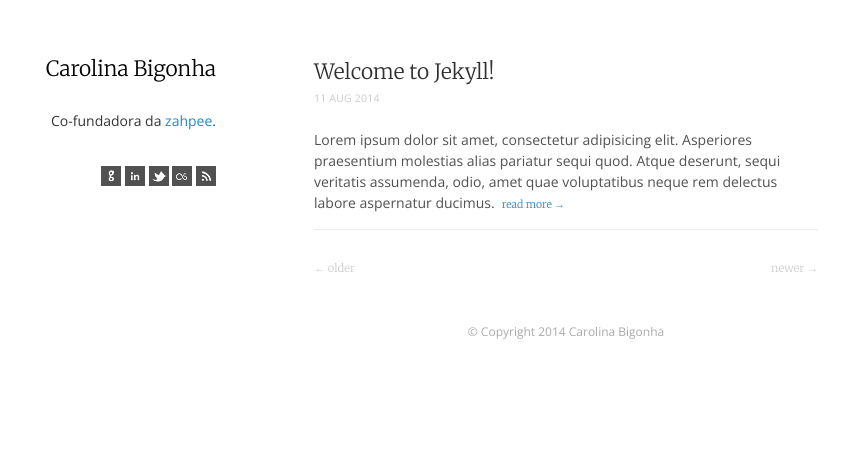
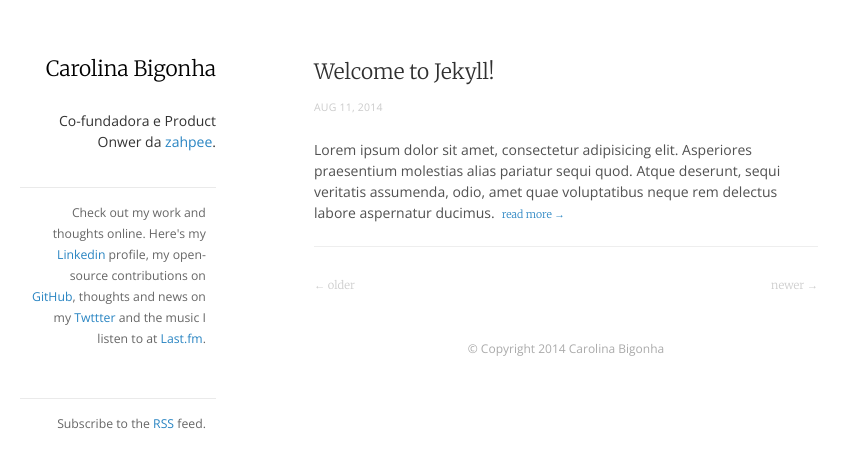
Before and after one commit to carolinabigonha/carolinabigonha.github.io, a Jekyll site: the page built from index.html, in a window 1280 px wide. Shown: the top 468 px of the page, without its empty margins (168-1017 px from the left). Built offline with Jekyll 4.4.1, drawn with Linux system fonts in a browser that asks for light colours; Markdown is read by kramdown in place of the engine named in the settings; the list of posts is cut into pages by our own code.

Commit message:
Ajustes no layout -- related posts e novo sidebar.

```diff
--- a/_config.yml
+++ b/_config.yml
@@ -4,6 +4,9 @@
 
 # Permalinks
 permalink:        date
+
+# Optional features
+show_related_posts: true
 
 # Disqus
 disqus:
@@ -12,8 +15,8 @@
 # Setup
 title:            Carolina Bigonha
 url:              http://carolinabigonha.com
-tagline: 		  'Carolina Bigonha | Blog.'
-description: 	  'Co-fundadora da <a href="http://www.zahpee.com">zahpee</a>.'
+tagline: 		  ' | Blog'
+description: 	  'Co-fundadora e Product Onwer da <a href="http://zahpee.com">zahpee</a>.'
 paginate:         5
 baseurl:          /
 author:
--- a/_includes/sidebar.html
+++ b/_includes/sidebar.html
@@ -1,21 +1,18 @@
 <div class="sidebar">
-  <div class="container sidebar-sticky">
-    <div class="sidebar-about">
+    <div class="container sidebar-sticky">
+        <div class="sidebar-about">
 
-      <h1 class="site-title"><a href="/">Carolina Bigonha</a></h1>
-      <p class="about-text">{{ site.description }}</p>
+            <h1 class="site-title"><a href="/">Carolina Bigonha</a></h1>
+            <p class="about-text">{{ site.description }}</p>
 
-      <ul class="social">
-        <li class="social-item"><a class="social-link github" target="_blank" alt="github" href="http://github.com/carolinabigonha"></a>
-         </li>
-        <li class="social-item"><a class="social-link linkedin" target="_blank" alt="linkedin" href="http://www.linkedin.com/pub/carolina-bigonha/5b/225/459"></a></li>
-        <li class="social-item"><a class="social-link twitter"  target="_blank" alt="twitter" href="https://twitter.com/carolinabigonha"></a>
-         </li>
-         <li class="social-item"><a class="social-link last-fm" target="_blank" alt="last-fm" href="http://last-fm.com/carolinabigonha"></a>
-         </li>
-         <li class="social-item"><a class="social-link rss" target="_blank" alt="rss" href="/feed.xml"></a>
-         </li>
-      </ul>
+			<p class="sidebar-section">
+			Check out my work and thoughts online. Here's my <a class="linkedin" target="_blank" alt="linkedin" href="http://www.linkedin.com/pub/carolina-bigonha/5b/225/459">Linkedin</a> profile, my open-source contributions on <a class="github" target="_blank" alt="github" href="http://github.com/carolinabigonha">GitHub</a>, thoughts and news on my <a class="twitter" target="_blank" alt="twitter" href="https://twitter.com/carolinabigonha">Twttter</a> and the music I listen to at <a class="last-fm" target="_blank" alt="last-fm" href="http://last-fm.com/carolinabigonha">Last.fm</a>.
+			</p>
+
+			<p class="sidebar-section">
+				Subscribe to the <a class="rss" target="_blank" alt="rss" href="/feed.xml">RSS</a> feed.
+			</p>
+
+        </div>
     </div>
-  </div>
 </div>
--- a/assets/css/custom.css
+++ b/assets/css/custom.css
@@ -1,35 +1,23 @@
 .social {
+    border-bottom: 1px solid #eee;
+    border-top: 1px solid #CCC;
     list-style-type: none;
-    margin: 2.5rem 0 1rem 0;
-    padding: 0;
+    margin: 1.5rem 0;
+    padding: .725rem 0;
 }
 .social-item {
+    padding: 0 .4rem;
     line-height: 1em;
-    display: inline-block;
-    background-color: #515151;
+    display: inline-block
 }
 .social-link {
     display: inline-block;
-    width: 16px;
-    height: 16px;
-    margin: 2px 2px 0 2px;
-}
-.social-link.twitter {
-    background: url('../images/twitter.png') no-repeat;
-}
-.social-link.linkedin {
-    background: url('../images/linkedin.png') no-repeat;
-}
-.social-link.last-fm {
-    background: url('../images/last-fm.png') no-repeat;
-}
-.social-link.github {
-    background: url('../images/github.png') no-repeat;
+    width: 24px;
+    height: 24px;
 }
 .social-link.rss {
     background: url('../images/rss.png') no-repeat;
 }
-
 /* default */
 
 html {
@@ -82,10 +70,12 @@
     margin-top: 2rem;
 }
 .sidebar-section {
+    border-top: 1px solid #eaeaea;
     font-size: .875em;
     text-align: right;
     color: #666;
     margin-top: 2.5rem;
+    padding: 1rem .725rem;
 }
 .site-title a, .sidebar-link a {
     color: #000000;
@@ -151,7 +141,7 @@
     line-height: 1.5em;
     color: #333;
 }
-.post-date {
+.related-posts-title, .post-meta {
     font-size: .75em;
     margin-bottom: 0;
     text-transform: uppercase;
@@ -165,7 +155,9 @@
     line-height: 1.75em;
     padding: 1.5em 0;
 }
-
+.post-snippet-introduction {
+    padding: 1.5rem 0 .5rem 0;
+}
 /* pagination */
 
 .pagination-item.newer {
@@ -193,12 +185,42 @@
     float: right;
     text-align: right;
 }
-
 .caption {
-font-size: .8rem;
-font-style: italic;
+    font-size: .8rem;
+    font-style: italic;
 }
-
 .about-text {
     margin-top: 2em;
 }
+.related-posts {
+    background-color: #FAFAFA;
+    padding: 1.5rem 1.5rem 0 1.5rem;
+    list-style: none;
+    margin-bottom: 3rem;
+}
+.related-post {
+    border-top: 1px solid #ccc;
+    font-size: 1rem;
+    padding-bottom: 1rem;
+    padding-top: 1.5rem;
+}
+.related-posts h3 {
+    margin-top: 0;
+}
+.related-post .post-snippet-introduction {
+    font-size: .875rem;
+    padding: 0;
+    /* color: #666; */
+}
+.related-post a {
+    color: #333;
+}
+.related-post a:hover {
+    text-decoration: none;
+}
+.related-post:nth-child(2) {
+    border-top: none;
+}
+.related-post .post-title {
+    font-size: 1.125rem;
+}
--- a/index.html
+++ b/index.html
@@ -11,10 +11,8 @@
         {{ post.title }}
       </a>
     </h1>
-    <span class="post-date">{{ post.date | date_to_string }}</span>
-      <p> {{ post.introduction }} <a class="read-more" href="{{ post.url }}">read more &#8594;</a></p>
-      <!-- <p> {{ post.excerpt | remove: '<p>' | remove: '</p>' }} <a class="read-more" href="{{ post.url }}">read more &#8594;</a></p> -->
-
+    <span class="post-meta">{{ post.date | date: "%b %-d, %Y" }}</span>
+      <p class="post-snippet-introduction"> {{ post.introduction }} <a class="read-more" href="{{ post.url }}">read more &#8594;</a></p>
   </div>
   {% endfor %}
 </div>
```
Also changed, not shown: _layouts/post.html (+29 -1 lines), _includes/footer.html (line endings or trailing spaces), assets/images/github.png, assets/images/last-fm.png, assets/images/linkedin.png, assets/images/rss.png, assets/images/twitter.png.
